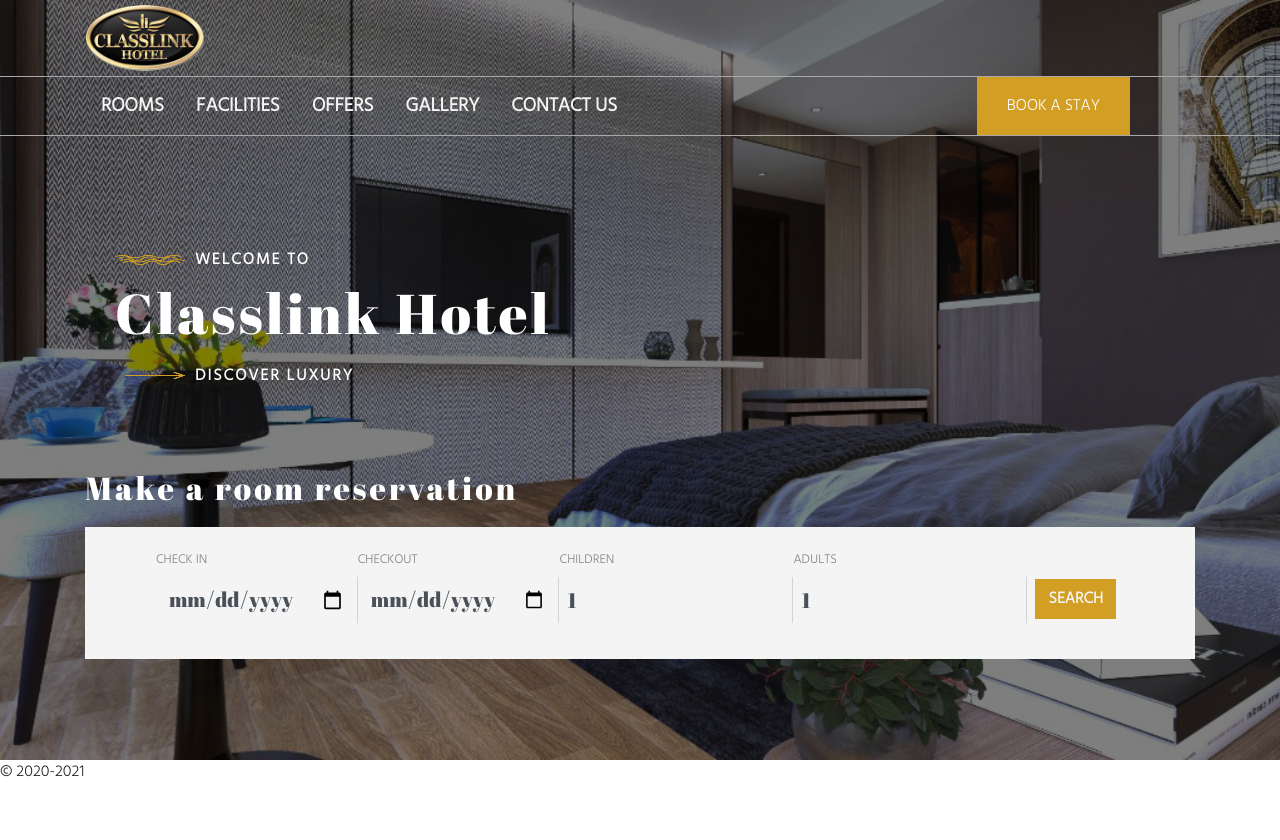
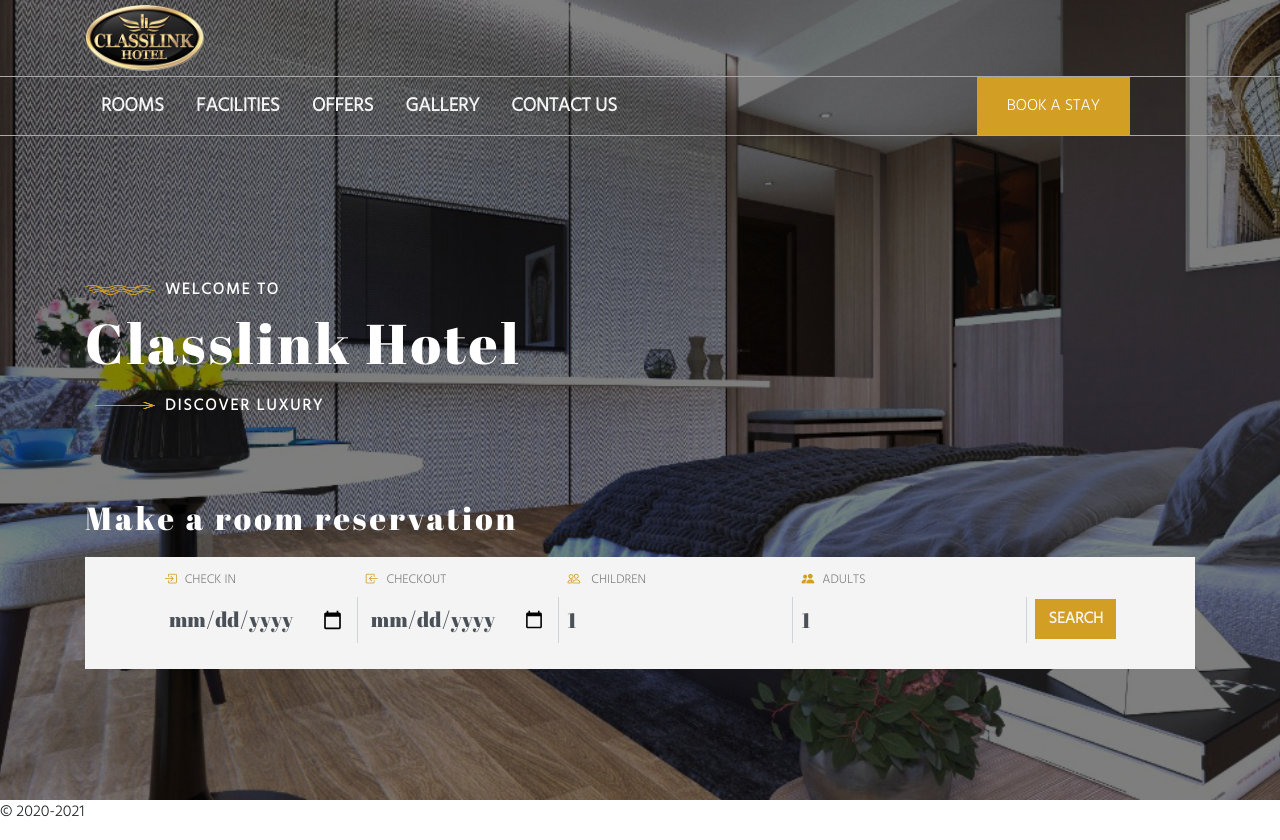
Before and after one commit to jaybarnes33/classlink, a Next.js app in the folder frontend/: page / in a window 1280 px wide. Before the commit the page ends 800 px from the top, so only its background shows below. Built offline with nearby package versions, Linux system fonts and the light colour scheme.

Commit message:
First commit - add main section

```diff
--- a/frontend/components/Book.js
+++ b/frontend/components/Book.js
@@ -6,16 +6,22 @@ const Book = () => {
       <h1>Make a room reservation</h1>
       <Form className={styles.book}>
         <Form.Group>
-          <Form.Label>Check In</Form.Label>
+          <Form.Label>
+            <i class="bi mx-2 bi-box-arrow-in-right"></i>Check In
+          </Form.Label>
           <Form.Control type="date" />
         </Form.Group>
         <Form.Group>
-          <Form.Label>Checkout</Form.Label>
+          <Form.Label>
+            <i class="bi mx-2 bi-box-arrow-in-left"></i>Checkout
+          </Form.Label>
           <Form.Control type="date" />
         </Form.Group>
 
         <Form.Group>
-          <Form.Label>Children</Form.Label>
+          <Form.Label>
+            <i class="bi mx-2 bi-people"></i> Children
+          </Form.Label>
           <Form.Control
             className={`px-2 ${styles.number}`}
             type="number"
@@ -23,7 +29,9 @@ const Book = () => {
           />
         </Form.Group>
         <Form.Group>
-          <Form.Label>Adults</Form.Label>
+          <Form.Label>
+            <i class="bi mx-2 bi-people-fill"></i>Adults
+          </Form.Label>
           <Form.Control
             className={`px-2 ${styles.number}`}
             type="number"
--- a/frontend/styles/Home.module.css
+++ b/frontend/styles/Home.module.css
@@ -4,7 +4,7 @@
     no-repeat;
   background-size: cover;
   background-blend-mode: overlay;
-  min-height: 95vh;
+  min-height: 100vh;
   display: flex;
   flex-direction: column;
   justify-content: center;
@@ -22,7 +22,7 @@
 }
 
 .main .text {
-  padding: 30px;
+  padding: 30px 0;
   margin-bottom: 50px;
 }
 
@@ -56,7 +56,7 @@
 .book {
   color: #101010;
   background-color: #f4f4f4;
-  padding: 20px;
+  padding: 10px;
   margin-top: 20px;
   display: flex;
   justify-content: center;
@@ -69,6 +69,9 @@
   font-size: 0.8rem;
 }
 
+.book label i {
+  color: #d29f24;
+}
 .book input {
   font-family: "Abril Fatface", cursive;
   font-size: 1.3rem;
@@ -100,7 +103,6 @@
     margin-bottom: 50px;
   }
   .book {
-    flex-direction: column;
     padding: 10px;
     max-width: 450px;
   }
```
